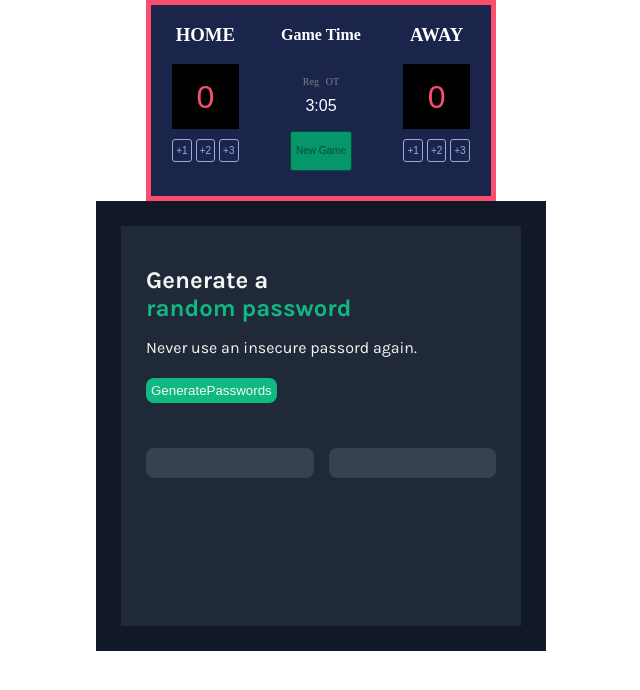
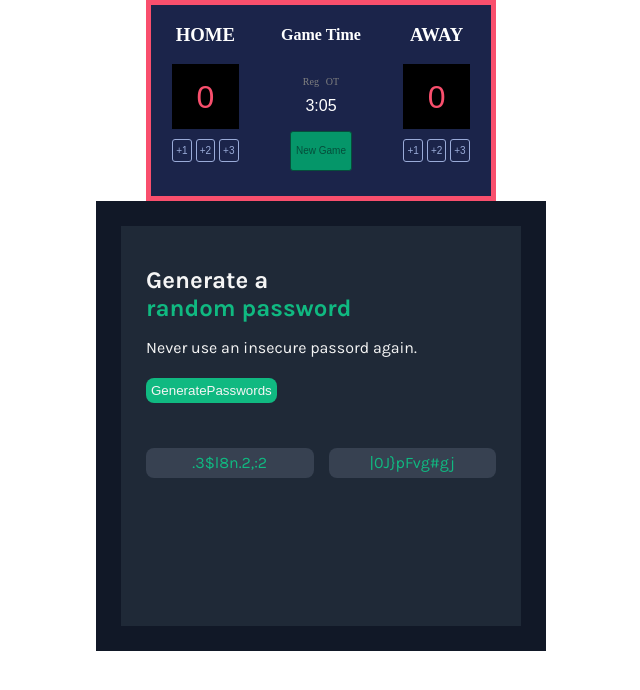
Before and after one commit to Kandelonius/Scrimba-Scoreboard, a website built with Vite: page index.html in a window 1280 px wide. Both pictures are taken after a click on the button "GeneratePasswords". Shown: the whole page, without its empty margins (319-959 px from the left). Built offline with nearby package versions, Linux system fonts and the light colour scheme; a web font is replaced by a local one.

Commit message:
logic for generator completed
I made the password generator in js file and am rendering the results to the page

```diff
--- a/index.html
+++ b/index.html
@@ -43,10 +43,11 @@
                 <h2 id="text-one">Generate a</h2>
                 <h2 id="text-two">random password</h2>
                 <p>Never use an insecure passord again.</p>
-                <button id="password-btn">GeneratePasswords</button>
+                <button id="password-btn"
+                onclick="generatePasswords()">GeneratePasswords</button>
                 <div id="generated-password-container">
-                    <div class="password-box"></div>
-                    <div class="password-box"></div>
+                    <div class="password-box" id="password-one"></div>
+                    <div class="password-box" id="password-two"></div>
                 </div>
             </div>
         </div>
--- a/index.js
+++ b/index.js
@@ -12,7 +12,7 @@ if (seconds < 10) {
 
 document.getElementById("game-time-display").innerHTML =
   `${minutes}:${sec}`;
-startTimer();
+// startTimer();
 
 function homePlusOne() {
     homeScore++;
@@ -85,3 +85,22 @@ function newGame() {
 
 const characters = ["A","B","C","D","E","F","G","H","I","J","K","L","M","N","O","P","Q","R","S","T","U","V","W","X","Y","Z","a","b","c","d","e","f","g","h","i","j","k","l","m","n","o","p","q","r","s","t","u","v","w","x","y","z", "0", "1", "2", "3", "4", "5", "6", "7", "8", "9","~","`","!","@","#","$","%","^","&","*","(",")","_","-","+","=","{","[","}","]",",","|",":",";","<",">",".","?",
 "/"];
+
+let passwordButton = document.getElementById("password-btn");
+let passwordOne = document.getElementById("password-one");
+let passwordTwo = document.getElementById("password-two");
+
+// console.log(passwordButton);
+
+function generatePasswords() {
+    passwordOne.textContent += generatePassword();
+    passwordTwo.textContent += generatePassword();
+}
+
+function generatePassword() {
+    let password = "";
+    for (let i = 0; i < 11; i++) {
+        password += characters[Math.floor(Math.random() * characters.length)];
+    }
+    return password;
+}
```
